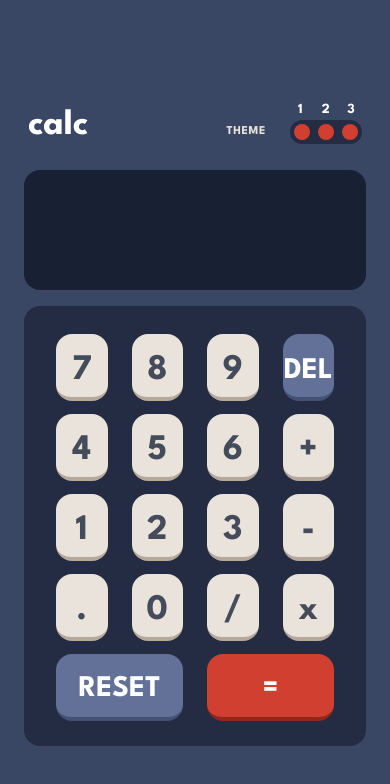
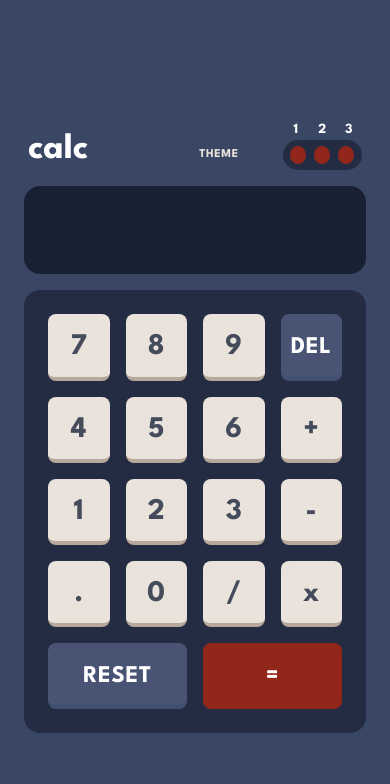
Before and after one commit to MustakAbsarKhan/Calculator-App, a website: page index.html in a window 390 px wide. Drawn offline with Linux system fonts and the light colour scheme.

Commit message:
Theme 1 -Responsive for all device update

```diff
--- a/index.html
+++ b/index.html
@@ -14,58 +14,58 @@
 </head>
 
 <body class="font-sans bg-t1mainBG flex justify-center items-center h-[100vh]">
-    <main class="flex flex-col justify-center items-center w-[25%] h-[70%] min-w-fit p-6">
-        <topbar class="w-full h-12 px-1 mb-2 justify-between flex items-end">
-            <text-top class="font-bold text-4xl text-t1text2">
+    <main class="flex flex-col justify-center items-center w-[25%] h-[70%] min-w-fit min-h-fit m-6">
+        <topbar class="w-full h-[10%] px-1 my-2 flex items-center justify-center">
+            <text-top class=" w-2/6 h-full font-bold text-4xl text-t1text2 flex items-end">
                 calc
             </text-top>
 
-            <right class="flex h-12 items-end">
-                <text-top class="text-xs text-t1keyBG1 uppercase font-thin tracking-wider mr-6 flex h-7 items-center">
+            <right class="flex h-full w-4/6 justify-end items-end">
+                <text-top class="flex h-[50%] w-1/2 items-center justify-end text-xs text-t1keyBG1 uppercase tracking-wider mr-6">
                     Theme
                 </text-top>
 
-                <div class="flex flex-col justify-center h-12">
-                    <numbers class="flex justify-start text-t1text2 text-sm">
-                        <p class="pr-[1.20rem] pl-2">1</p>
-                        <p class="pr-[1.10rem]">2</p>
-                        <p class="">3</p>
+                <div class="flex flex-col justify-end items-end h-full w-1/2">
+                    <numbers class="w-[80%] flex justify-center items-center text-t1text2 text-sm">
+                        <p class="w-1/3 flex justify-center">1</p>
+                        <p class="w-1/3 flex justify-center">2</p>
+                        <p class="w-1/3 flex justify-center">3</p>
                     </numbers>
-                    <toggle class="w-fit h-fit bg-t1toggleBG rounded-full flex justify-center">
-                        <input class="button n1 h-4 w-4 m-1 bg-t1keyBGT" type="radio" name="toggle" id="one" />
-                        <input class="button n2 h-4 w-4 m-1 bg-t1keyBGT" type="radio" name="toggle" id="two" />
-                        <input class="button n3 h-4 w-4 m-1 bg-t1keyBGT" type="radio" name="toggle" id="three" />
+                    <toggle class="w-[80%] h-[50%] flex justify-center items-center bg-t1toggleBG rounded-full">
+                        <input class="button h-[60%] w-[20%] bg-t1keySD1 active:bg-t1keyBGT ml-1" type="radio" name="toggle" id="one" />
+                        <input class="button h-[60%] w-[20%] bg-t1keySD1 active:bg-t1keyBGT ml-2" type="radio" name="toggle" id="two" />
+                        <input class="button h-[60%] w-[20%] bg-t1keySD1 active:bg-t1keyBGT ml-2 mr-1" type="radio" name="toggle" id="three" />
                     </toggle>
                 </div>
             </right>
 
         </topbar>
-        <screen class="w-full my-4">
-            <input type="text" class="w-full bg-t1screenBG text-t1text2 rounded-2xl text-right p-10 text-4xl tracking-wider" value="">
+        <screen class="w-full h-[15%] my-2">
+            <input type="text" class="w-full h-full bg-t1screenBG text-t1text2 text-3xl rounded-2xl text-right p-5 tracking-wider" value="">
         </screen>
-        <keypad class="bg-t1toggleBG rounded-2xl grid grid-cols-4 grid-rows-5 w-full h-screen pt-4 pb-6 px-5">
-            <input class="h-5/6 m-3 bg-t1keyBG1 rounded-2xl border-b-4 border-t1keySD2/95 text-4xl pt-3 text-center text-t1text1" type="button" value="7" onclick="">
-            <input class="h-5/6 m-3 bg-t1keyBG1 rounded-2xl border-b-4 border-t1keySD2/95 text-4xl pt-3 text-center text-t1text1" type="button" value="8" onclick="">
-            <input class="h-5/6 m-3 bg-t1keyBG1 rounded-2xl border-b-4 border-t1keySD2/95 text-4xl pt-3 text-center text-t1text1" type="button" value="9" onclick="">
-            <input class="h-5/6 m-3 bg-t1keyBG rounded-2xl border-b-4 border-t1keySD/90 text-3xl pt-3 text-center text-t1text2" type="button" value="DEL" onclick="">
+        <keypad class="h-[75%] w-full bg-t1toggleBG rounded-2xl grid grid-cols-4 grid-rows-5 p-4 usm:p-1 my-2">
+            <input class="m-2 usm:m-1 pt-1 bg-t1keyBG1 rounded-lg border-b-4 border-t1keySD2/95 text-center text-t1text1 text-3xl subpixel-antialiased" type="button" value="7" onclick="">
+            <input class="m-2 usm:m-1 pt-1 bg-t1keyBG1 rounded-lg border-b-4 border-t1keySD2/95 text-center text-t1text1 text-3xl subpixel-antialiased" type="button" value="8" onclick="">
+            <input class="m-2 usm:m-1 pt-1 bg-t1keyBG1 rounded-lg border-b-4 border-t1keySD2/95 text-center text-t1text1 text-3xl subpixel-antialiased" type="button" value="9" onclick="">
+            <input class="m-2 usm:m-1 pt-1 bg-t1keyBG/60  rounded-lg border-b-4 border-t1keySD/90  text-center text-t1text2 text-2xl subpixel-antialiased tracking-wide active:bg-t1keyBG" type="button" value="DEL" onclick="">
 
-            <input class="h-5/6 m-3 bg-t1keyBG1 rounded-2xl border-b-4 border-t1keySD2/95 text-4xl pt-3 text-center text-t1text1" type="button" value="4" onclick="">
-            <input class="h-5/6 m-3 bg-t1keyBG1 rounded-2xl border-b-4 border-t1keySD2/95 text-4xl pt-3 text-center text-t1text1" type="button" value="5" onclick="">
-            <input class="h-5/6 m-3 bg-t1keyBG1 rounded-2xl border-b-4 border-t1keySD2/95 text-4xl pt-3 text-center text-t1text1" type="button" value="6" onclick="">
-            <input class="h-5/6 m-3 bg-t1keyBG1 rounded-2xl border-b-4 border-t1keySD2/95 text-4xl pt-3 text-center text-t1text1" type="button" value="+" onclick="">
+            <input class="m-2 usm:m-1 pt-1 bg-t1keyBG1 rounded-lg border-b-4 border-t1keySD2/95 text-center text-t1text1 text-3xl subpixel-antialiased" type="button" value="4" onclick="">
+            <input class="m-2 usm:m-1 pt-1 bg-t1keyBG1 rounded-lg border-b-4 border-t1keySD2/95 text-center text-t1text1 text-3xl subpixel-antialiased" type="button" value="5" onclick="">
+            <input class="m-2 usm:m-1 pt-1 bg-t1keyBG1 rounded-lg border-b-4 border-t1keySD2/95 text-center text-t1text1 text-3xl subpixel-antialiased" type="button" value="6" onclick="">
+            <input class="m-2 usm:m-1 pt-1 bg-t1keyBG1 rounded-lg border-b-4 border-t1keySD2/95 text-center text-t1text1 text-3xl subpixel-antialiased" type="button" value="+" onclick="">
 
-            <input class="h-5/6 m-3 bg-t1keyBG1 rounded-2xl border-b-4 border-t1keySD2/95 text-4xl pt-3 text-center text-t1text1" type="button" value="1" onclick="">
-            <input class="h-5/6 m-3 bg-t1keyBG1 rounded-2xl border-b-4 border-t1keySD2/95 text-4xl pt-3 text-center text-t1text1" type="button" value="2" onclick="">
-            <input class="h-5/6 m-3 bg-t1keyBG1 rounded-2xl border-b-4 border-t1keySD2/95 text-4xl pt-3 text-center text-t1text1" type="button" value="3" onclick="">
-            <input class="h-5/6 m-3 bg-t1keyBG1 rounded-2xl border-b-4 border-t1keySD2/95 text-4xl pt-3 text-center text-t1text1" type="button" value="-" onclick="">
+            <input class="m-2 usm:m-1 pt-1 bg-t1keyBG1 rounded-lg border-b-4 border-t1keySD2/95 text-center text-t1text1 text-3xl subpixel-antialiased" type="button" value="1" onclick="">
+            <input class="m-2 usm:m-1 pt-1 bg-t1keyBG1 rounded-lg border-b-4 border-t1keySD2/95 text-center text-t1text1 text-3xl subpixel-antialiased" type="button" value="2" onclick="">
+            <input class="m-2 usm:m-1 pt-1 bg-t1keyBG1 rounded-lg border-b-4 border-t1keySD2/95 text-center text-t1text1 text-3xl subpixel-antialiased" type="button" value="3" onclick="">
+            <input class="m-2 usm:m-1 pt-1 bg-t1keyBG1 rounded-lg border-b-4 border-t1keySD2/95 text-center text-t1text1 text-3xl subpixel-antialiased" type="button" value="-" onclick="">
 
-            <input class="h-5/6 m-3 bg-t1keyBG1 rounded-2xl border-b-4 border-t1keySD2/95 text-4xl pt-3 text-center text-t1text1" type="button" value="." onclick="">
-            <input class="h-5/6 m-3 bg-t1keyBG1 rounded-2xl border-b-4 border-t1keySD2/95 text-4xl pt-3 text-center text-t1text1" type="button" value="0" onclick="">
-            <input class="h-5/6 m-3 bg-t1keyBG1 rounded-2xl border-b-4 border-t1keySD2/95 text-4xl pt-3 text-center text-t1text1" type="button" value="/" onclick="">
-            <input class="h-5/6 m-3 bg-t1keyBG1 rounded-2xl border-b-4 border-t1keySD2/95 text-4xl pt-3 text-center text-t1text1" type="button" value="x" onclick="">
+            <input class="m-2 usm:m-1 pt-1 bg-t1keyBG1 rounded-lg border-b-4 border-t1keySD2/95 text-center text-t1text1 text-3xl subpixel-antialiased" type="button" value="." onclick="">
+            <input class="m-2 usm:m-1 pt-1 bg-t1keyBG1 rounded-lg border-b-4 border-t1keySD2/95 text-center text-t1text1 text-3xl subpixel-antialiased" type="button" value="0" onclick="">
+            <input class="m-2 usm:m-1 pt-1 bg-t1keyBG1 rounded-lg border-b-4 border-t1keySD2/95 text-center text-t1text1 text-3xl subpixel-antialiased" type="button" value="/" onclick="">
+            <input class="m-2 usm:m-1 pt-1 bg-t1keyBG1 rounded-lg border-b-4 border-t1keySD2/95 text-center text-t1text1 text-3xl subpixel-antialiased" type="button" value="x" onclick="">
 
-            <input class="h-5/6 m-3 pt-2 bg-t1keyBG col-span-2 rounded-2xl border-b-4 border-t1keySD/90 text-3xl text-center text-t1text2" type="button" value="RESET" onclick="">
-            <input class="h-5/6 m-3 pt-2 bg-t1keyBGT col-span-2 rounded-2xl border-b-4 border-t1keySD1 text-3xl text-center text-t1text2" type="button" value="=" onclick="">
+            <input class="m-2 usm:m-1 pt-1 bg-t1keyBG/60 col-span-2 rounded-lg border-b-4 border-t1keySD/90 text-center text-t1text2 text-2xl tracking-wide active:bg-t1keyBG" type="button" value="RESET" onclick="">
+            <input class="m-2 usm:m-1 pt-1 bg-t1keySD1 col-span-2 rounded-lg border-b-4 border-t1keySD1 text-center text-t1text2 text-2xl tracking-wide active:bg-t1keyBGT" type="button" value="=" onclick="">
         </keypad>
     </main>
 </body>
--- a/tailwind.config.js
+++ b/tailwind.config.js
@@ -13,7 +13,7 @@ module.exports = {
         'sans': ['League Spartan', ...defaultTheme.fontFamily.sans],
       },
       screens: {
-        'usm': {'max': '640px'},
+        'usm': {'max': '281px'},
         // => @media (max-width: 640px) { ... }
       },
     },
```
Also changed, not shown: dist/output.css.
